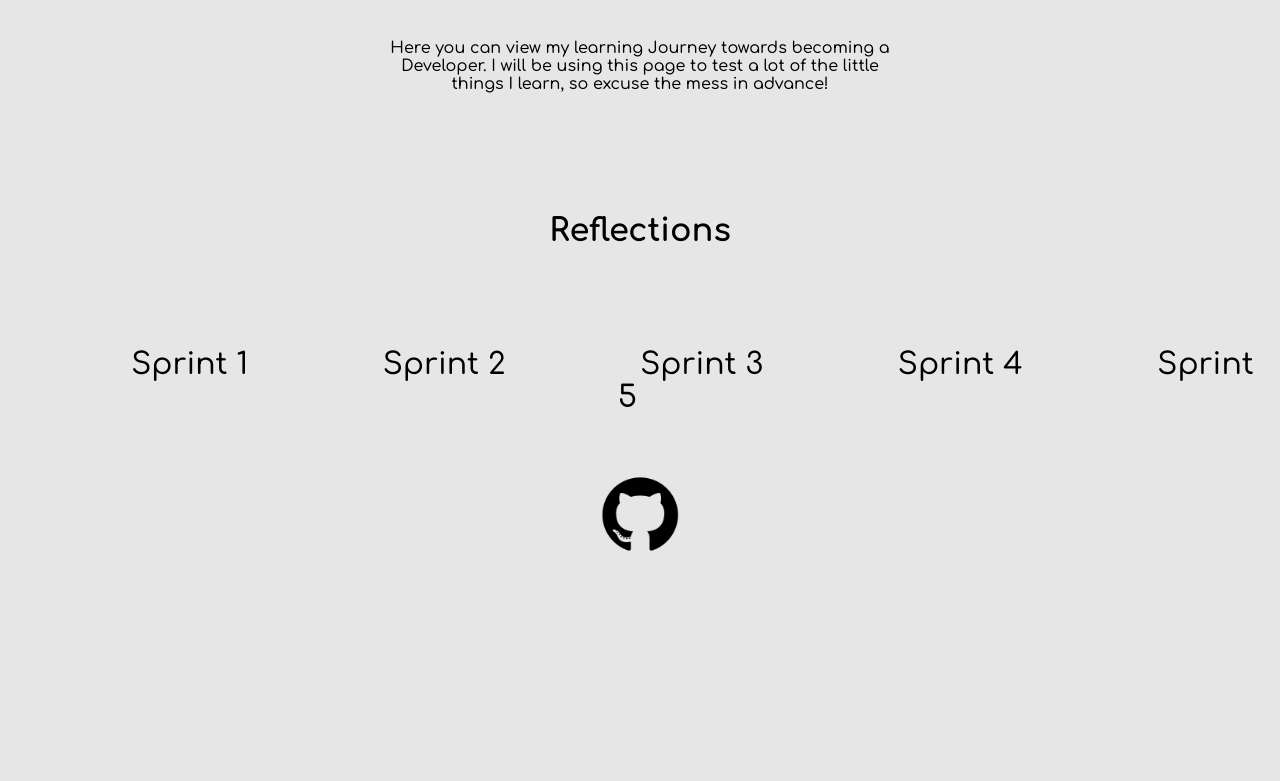
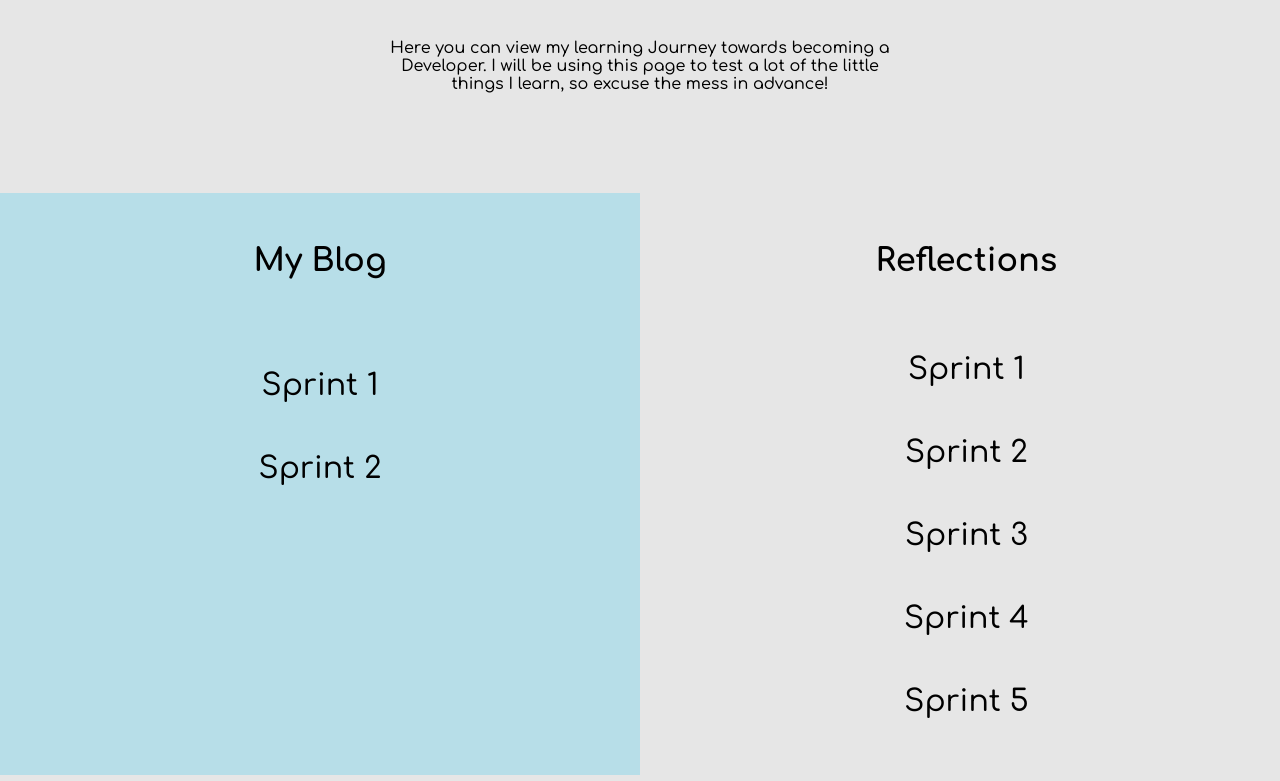
Before and after one commit to jake-hurley/jake-hurley, a plain HTML site: page index.html in a window 1280 px wide. Shown: the part 959-1740 px from the top of the page. Before the commit the page ends 1573 px from the top, so only its background shows below. Drawn offline with Linux system fonts and the light colour scheme.

Commit message:
add link to sprint-2-technical.html on index.html

```diff
--- a/blog/styles/main.css
+++ b/blog/styles/main.css
@@ -29,7 +29,7 @@ body {
 .intro-right {
     background-color:#B7DEE8 ;
     float: right;
-    width: 50.5%;
+    width: 50%;
     /* border: 2px solid red; */
     text-align: center;
     height: 100vh;
@@ -40,6 +40,7 @@ body {
     font-weight: 700;
     margin: 30% auto 5% auto;
 }
+
 
 .intro-blog {
     margin: 25% auto 5% auto;
@@ -81,6 +82,7 @@ body {
     float: left;
     text-align: center;
     width: 100%;
+
 }
 
 .about-me-header {
@@ -91,37 +93,64 @@ body {
 
     width: 40%;
     margin: 0 auto;
-    padding: 20px;
+    padding: 20px 20px 100px 20px;
 }
 
-.sidebar {
+
+.blog-container {
+    background-color:#B7DEE8;
     float: left;
-    margin: 0 auto;
-    width: 100%;
+    width: 50%;
     height: 20%;
     padding: auto;
     text-align: center;
 }
 
-.sidebar ul {
+.blog-container li {
+    position: relative;
+    right:20px;
+    list-style: none;
+    font-size: 30px;
+    padding: 25px;
+    margin: 0 auto;
+    color: #000000;
+}
+
+.blog-container a {
+    text-decoration: none;
+    color: #000;
+}
+
+.reflections-container {
+    float:right;
+    margin: 0 auto;
+    width: 49%;
+    height: 20%;
+    padding: auto;
+    text-align: center;
+
+}
+
+.reflections-container ul {
     margin: 0 auto;
 }
 
 #reflections-header {
-    padding: 100px;
+    padding: 50px 100px 50px 100px;
     margin: 0 auto;
 }
 
-.sidebar li {
+.reflections-container li {
+    position: relative;
+    right:20px;
     list-style: none;
-    display: inline;
     font-size: 30px;
-    padding: 65px;
+    padding: 25px;
     margin: 0 auto;
     color: #000000;
 }
 
-.sidebar a {
+.reflections-container a {
     text-decoration: none;
     color: #000;
 }
@@ -145,3 +174,7 @@ a:hover {
 .github:hover {
     opacity: 0.5;
 }
+
+.no-link {
+    opacity: 0;
+}
--- a/index.html
+++ b/index.html
@@ -19,17 +19,32 @@
         </div>
       </div>
 
-      <div class="blog-container">
+      <div class="about-container">
 
         <div class="about-me">
           <h1 class="about-me-header">Welcome to my Blog!(Still under Construction!)</h1>
 
-          <p>Here you can view my learning Journey towards becoming a Developer. I will be using this page to test a lot of the little things I learn, so excuse the mess in advance!</p>
+          <p class="about-statement">Here you can view my learning Journey towards becoming a Developer. I will be using this page to test a lot of the little things I learn, so excuse the mess in advance!</p>
+
+      </div>
+
+        <div class="blog-container">
+
+          <h1 id="reflections-header">My Blog</h1>
+          <ul>
+            <li><a href="blog/sprint-1-technical.html" id="sprint1">Sprint 1</a></li>
+            <li><a href="blog/sprint-2-technical.html" id="sprint2">Sprint 2</a></li>
+            <li class="no-link"><a href="blog/sprint-3-technical.html" id="sprint3">Sprint 3</a></li>
+            <li class="no-link"><a href="blog/sprint-4-technical.html" id="sprint4">Sprint 4</a></li>
+            <li class="no-link"><a href="blog/sprint-5-technical.html" id="sprint5">Sprint 5</a></li>
+
+          </ul>
+
 
         </div>
 
 
-        <div class="sidebar">
+        <div class="reflections-container">
 
           <h1 id="reflections-header">Reflections</h1>
           <ul>
```
Also changed, not shown: blog/sprint-1-technical.html (+2 -1 lines), blog/sprint-2-technical.html (+1 -1 lines).
